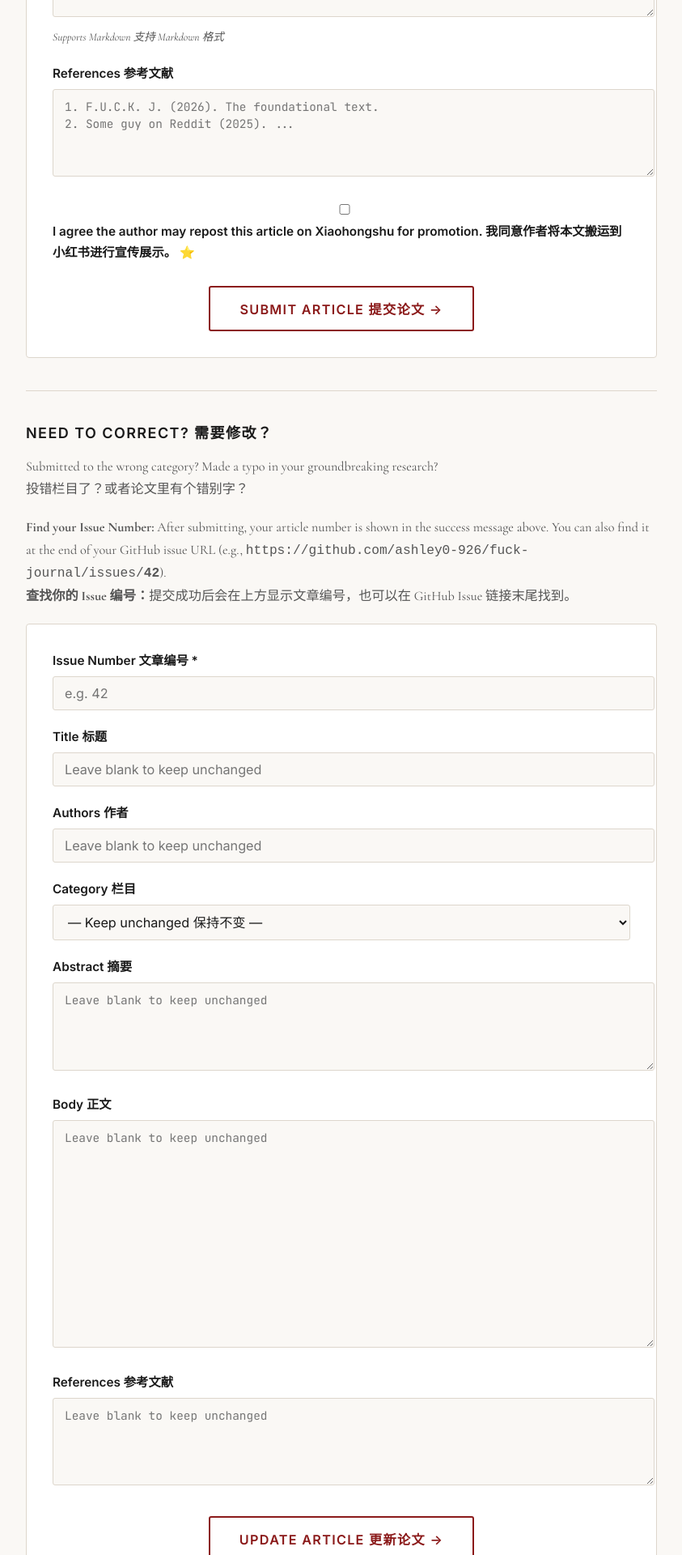
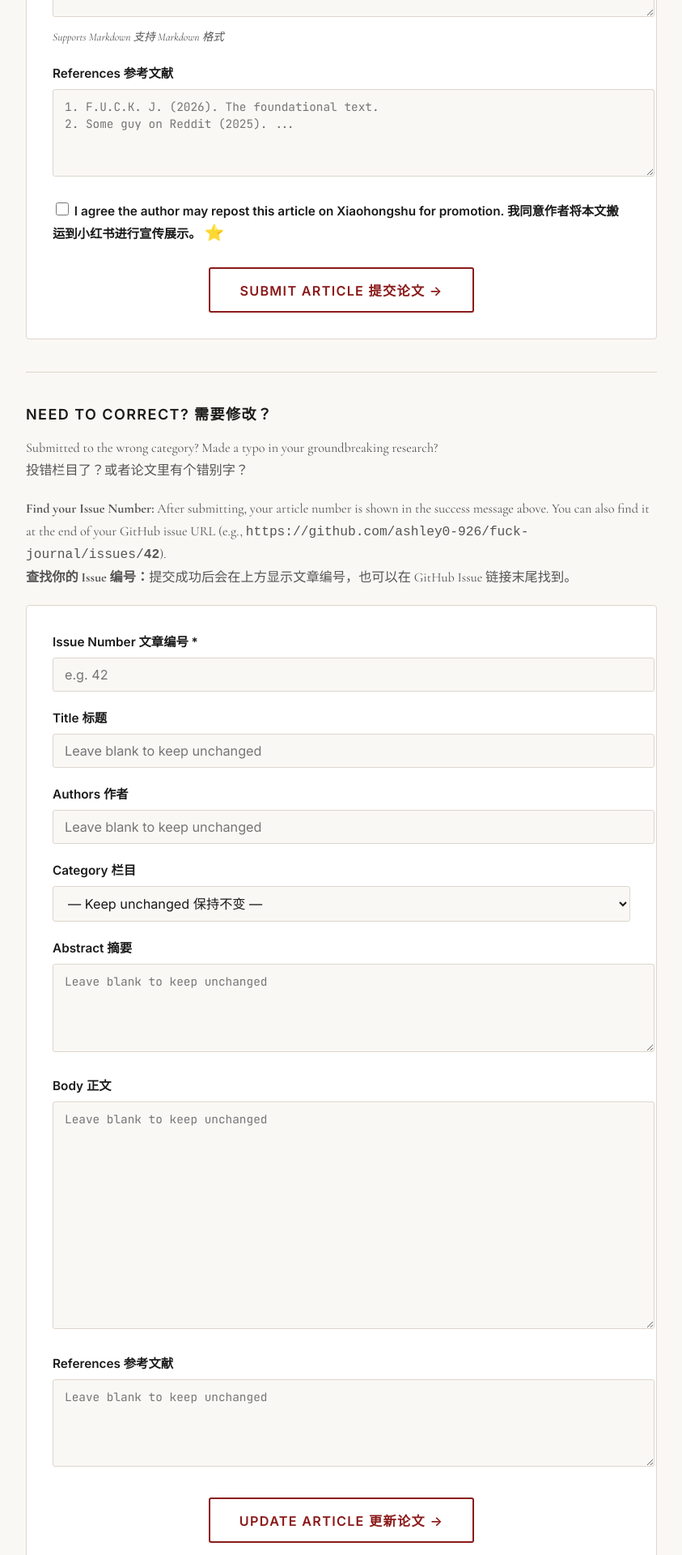
Before and after one commit to ashley0-926/fuck-journal, a Jekyll site: the page built from submit.md, in a window 1280 px wide. Shown: the part 1424-3344 px from the top of the page at 81% size, without its empty margins (218-1061 px from the left). Built offline with Jekyll 4.4.1, drawn with Linux system fonts in a browser that asks for light colours.

Commit message:
Add share consent checkbox + star banner on article page

```diff
--- a/assets/css/main.css
+++ b/assets/css/main.css
@@ -1249,6 +1249,61 @@
   margin: 40px 0;
 }
 
+/* === Consent Banner === */
+.article-consent-banner {
+  display: flex;
+  align-items: center;
+  justify-content: center;
+  gap: 8px;
+  margin-top: 12px;
+  padding: 8px 16px;
+  background: #fef9e7;
+  border: 1px solid #f9e79f;
+  border-radius: 4px;
+  font-family: var(--sans);
+  font-size: 0.8rem;
+}
+
+.consent-star-icon {
+  font-size: 1.2rem;
+}
+
+.consent-text {
+  color: #7d6608;
+  font-weight: 500;
+}
+
+/* === Checkbox === */
+.form-checkbox {
+  margin-bottom: 20px;
+}
+
+.checkbox-label {
+  display: flex;
+  align-items: flex-start;
+  gap: 10px;
+  cursor: pointer;
+}
+
+.checkbox-label input[type="checkbox"] {
+  margin-top: 3px;
+  width: 16px;
+  height: 16px;
+  accent-color: var(--gold);
+  flex-shrink: 0;
+}
+
+.checkbox-text {
+  font-family: var(--sans);
+  font-size: 0.85rem;
+  color: var(--ink);
+  line-height: 1.4;
+}
+
+.consent-star {
+  font-size: 1.1rem;
+}
+
 /* === Edit Section === */
 .edit-section {
   margin-bottom: 40px;
```
